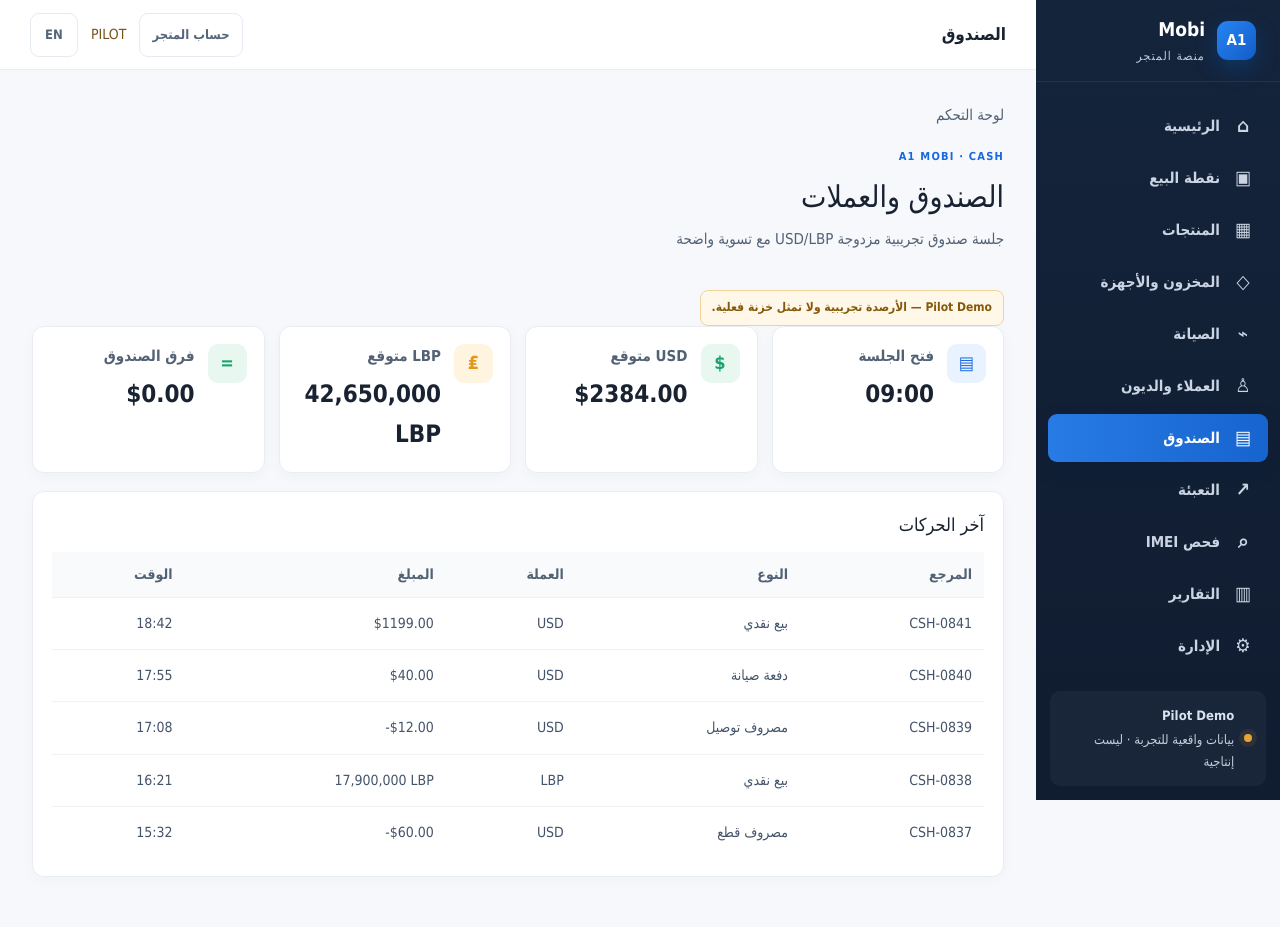
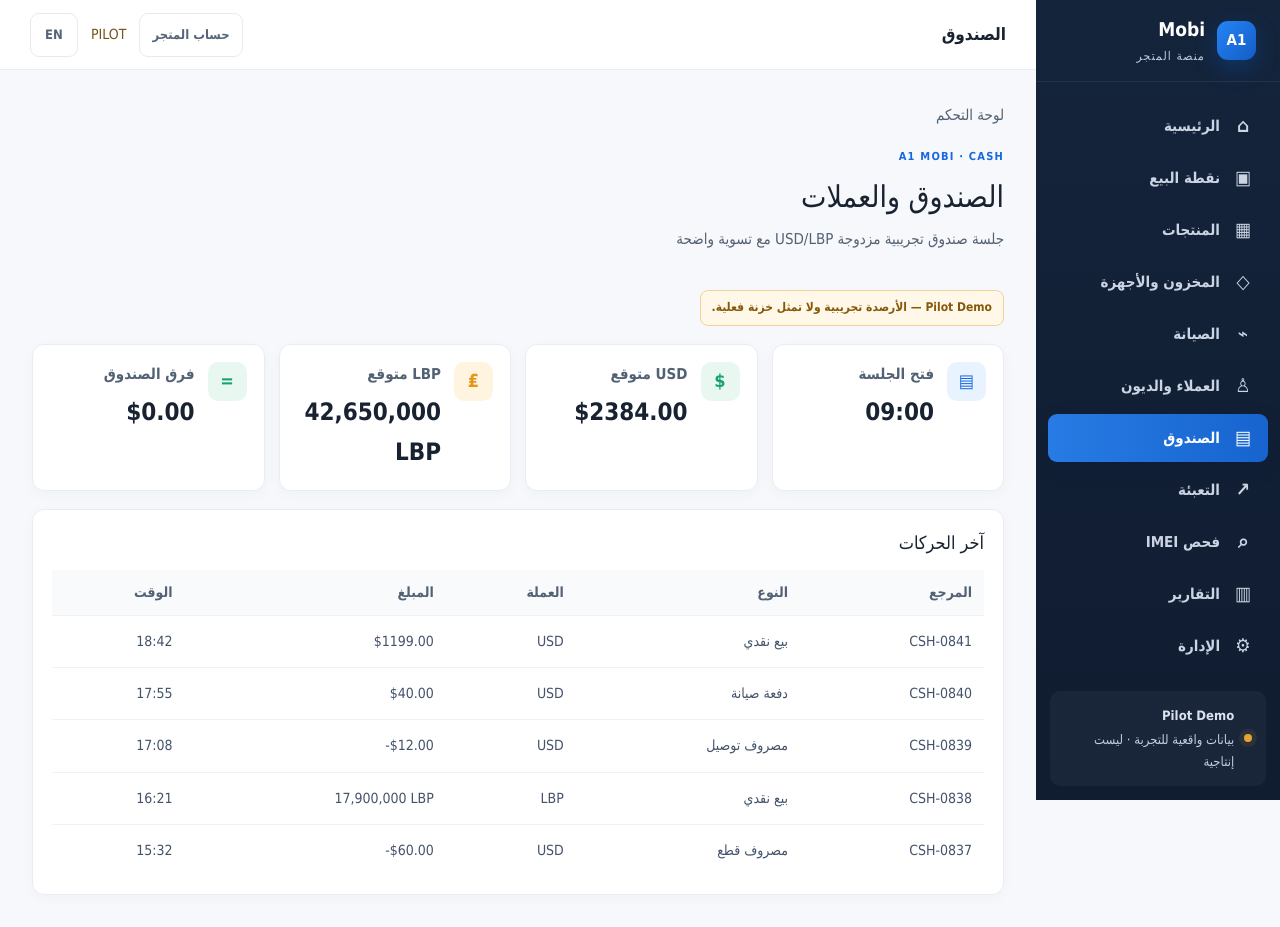
Before and after one commit to a1medianet/a1-mobi, a Next.js app: page /ar/cash in a window 1280 px wide. Built offline with nearby package versions, Linux system fonts and the light colour scheme.

Commit message:
Style pilot operational workspaces

```diff
--- a/src/app/globals.css
+++ b/src/app/globals.css
@@ -153,3 +153,9 @@ footer { color:#526174; font-size:13px; gap:16px; }.back-link,.module-banner p,.
 
 @media(max-width:1200px){.pilot-quick-grid{grid-template-columns:repeat(3,1fr)}.catalog-stats{grid-template-columns:repeat(3,1fr)}.catalog-grid{grid-template-columns:repeat(2,1fr)}.admin-summary-grid{grid-template-columns:repeat(3,1fr)}.admin-summary-grid article:first-child{grid-column:span 2}.admin-two-col{grid-template-columns:1fr}}
 @media(max-width:720px){.pilot-secondary-metrics{grid-template-columns:1fr}.pilot-quick-grid{display:flex}.catalog-stats{grid-template-columns:repeat(2,1fr)}.catalog-grid{grid-template-columns:1fr}.catalog-panel{padding:13px}.catalog-meta{grid-template-columns:1.2fr .7fr 1fr}.admin-summary-grid{grid-template-columns:1fr 1fr}.admin-summary-grid article:first-child{grid-column:1/-1}.admin-action-grid{grid-template-columns:1fr}.pilot-checkout-fields{grid-template-columns:1fr}.demo-receipt{grid-template-columns:auto 1fr}.receipt-total{text-align:start;grid-column:2}.demo-receipt button{grid-column:1/-1;justify-content:center}.hero-actions{width:100%}.hero-actions .soft-btn,.hero-actions .primary{flex:1;justify-content:center}}
+
+
+/* Pilot operational workspaces */
+.ops-metrics{margin-top:18px}.report-grid{display:grid;grid-template-columns:repeat(4,minmax(0,1fr));gap:14px;margin-top:18px}.report-card{position:relative;overflow:hidden;background:white;border:1px solid var(--line);border-radius:14px;padding:20px;min-height:118px}.report-card small{display:block;color:#718096;font-size:13px}.report-card strong{display:block;margin-top:9px;font-size:24px}.report-tone{position:absolute;inset-inline-start:0;bottom:0;width:100%;height:4px}.report-tone.blue{background:#1769e0}.report-tone.green{background:#159b67}.report-tone.amber{background:#d88910}.report-tone.rose{background:#d7475e}
+@media(max-width:1100px){.report-grid{grid-template-columns:repeat(2,minmax(0,1fr))}}
+@media(max-width:560px){.report-grid{grid-template-columns:1fr}.ops-metrics{grid-template-columns:1fr}}
```
